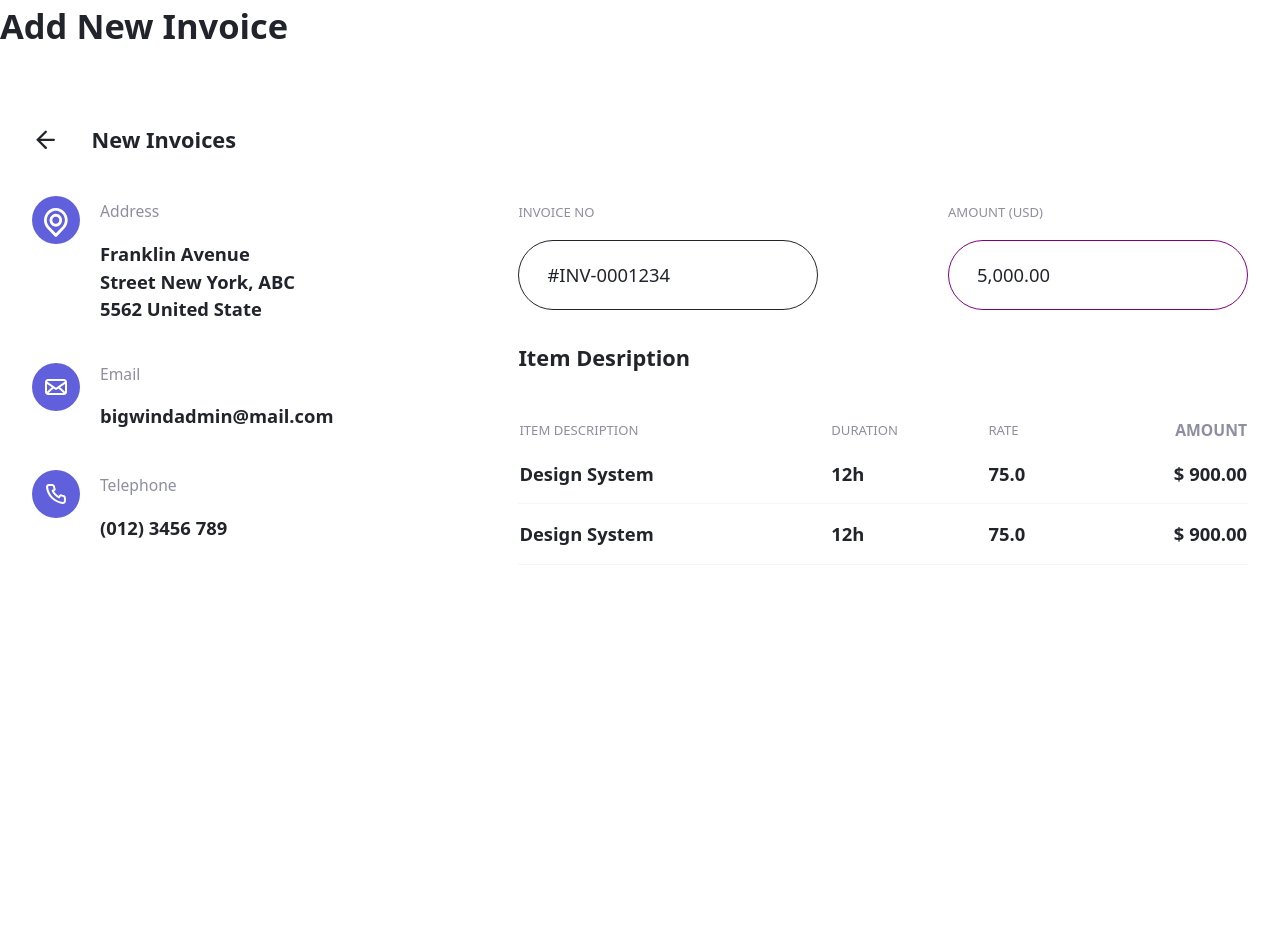
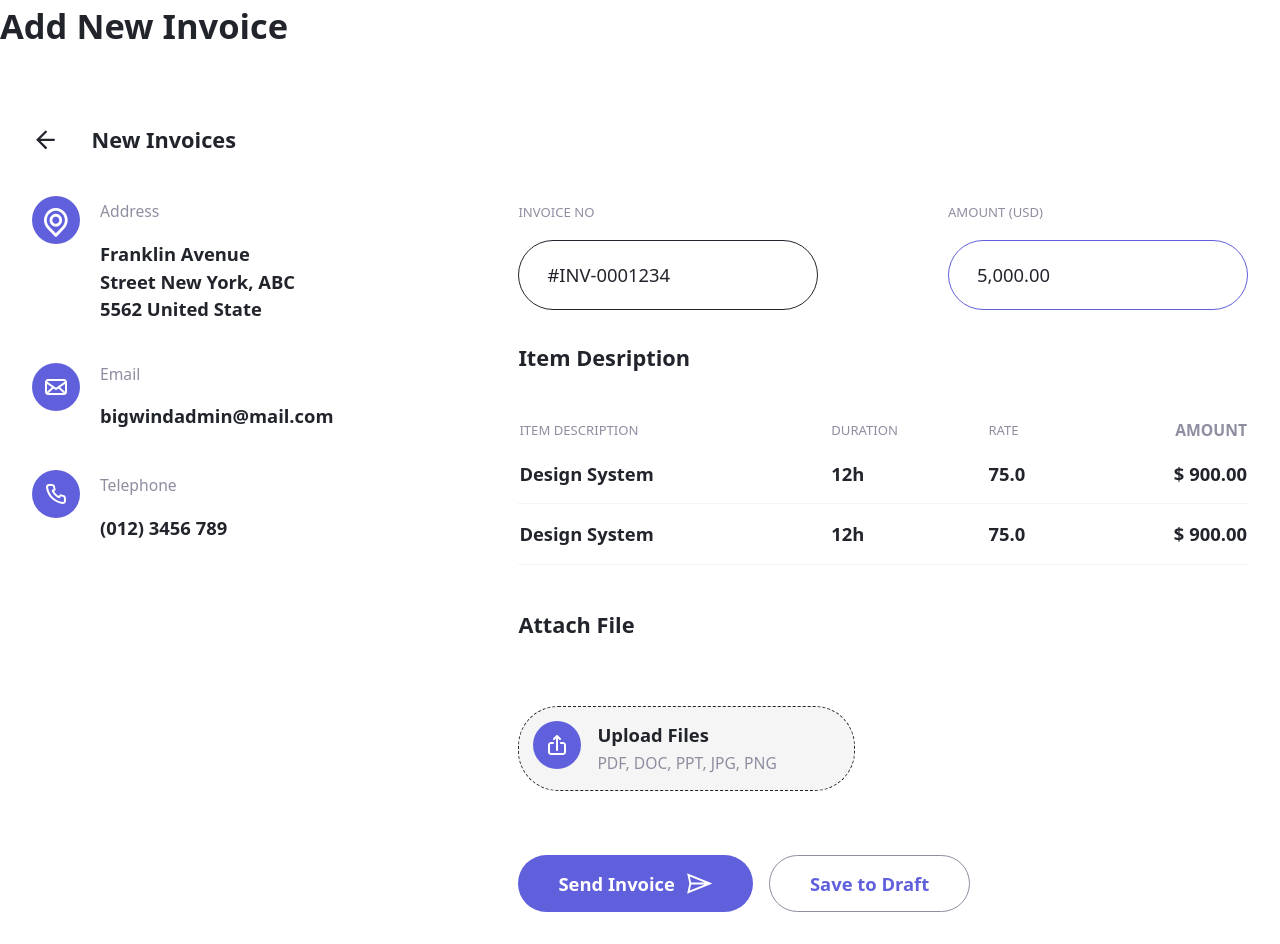
Before and after one commit to ratnov2/broker, a Next.js app: page /add-new-invoice in a window 1280 px wide. Before the commit the page ends 800 px from the top, so only its background shows below. Built offline with nearby package versions, Linux system fonts and the light colour scheme.

Commit message:
Feat (add-new-invoice): create uploadData

```diff
--- /dev/null
+++ b/app/components/add-new-invoice/AttachFile.tsx
@@ -0,0 +1,40 @@
+import Image from 'next/image'
+
+const AttachFile = () => {
+	return (
+		<>
+			<h2 className='mb-11 text-xl font-bold mb-16'>Attach File</h2>
+			<div>
+				<div className='flex bg-light-gray w-[337px] border border-dashed p-3.5 rounded-[40px]'>
+					<div className='bg-[#6160DC] w-12 h-12 rounded-full p-3 mr-4'>
+						<label
+							htmlFor='upload-photo'
+							className='cursor-pointer'
+						>
+							<Image
+								src='/images/Upload.svg'
+								width={30}
+								height={30}
+								alt='address'
+							/>
+						</label>
+						<input
+							className='opacity-0 absolute z-10'
+							type='file'
+							name='photo'
+							id='upload-photo'
+						/>
+					</div>
+					<div>
+						<h3 className='font-semibold'>Upload Files</h3>
+						<span className='text-gray text-sm'>
+							PDF, DOC, PPT, JPG, PNG
+						</span>
+					</div>
+				</div>
+			</div>
+		</>
+	)
+}
+
+export default AttachFile
--- a/app/components/add-new-invoice/InvoiceData.jsx
+++ /dev/null
@@ -1,17 +0,0 @@
-
-const InvoiceData = () => {
-	return (
-		<div className='flex justify-between mb-8'>
-			<div>
-				<span className='text-gray text-xs text-right'>INVOICE NO</span>
-				<div className='mt-4 border py-5 px-7 w-[300px] rounded-[40px]'>#INV-0001234</div>
-			</div>
-			<div>
-				<span className='text-gray text-xs text-right'>AMOUNT (USD)</span>
-				<div className='mt-4 border py-5 px-7 w-[300px] rounded-[40px] border-[purple]'>5,000.00</div>
-			</div>
-		</div>
-	);
-};
-
-export default InvoiceData;
--- /dev/null
+++ b/app/components/add-new-invoice/InvoiceData.tsx
@@ -0,0 +1,22 @@
+const InvoiceData = () => {
+	return (
+		<div className='flex justify-between mb-8'>
+			<div>
+				<span className='text-gray text-xs text-right'>INVOICE NO</span>
+				<div className='mt-4 border py-5 px-7 w-[300px] rounded-[40px]'>
+					#INV-0001234
+				</div>
+			</div>
+			<div>
+				<span className='text-gray text-xs text-right'>
+					AMOUNT (USD)
+				</span>
+				<div className='mt-4 border py-5 px-7 w-[300px] rounded-[40px] border-purple'>
+					5,000.00
+				</div>
+			</div>
+		</div>
+	)
+}
+
+export default InvoiceData
--- a/app/components/add-new-invoice/ItemDescription.tsx
+++ b/app/components/add-new-invoice/ItemDescription.tsx
@@ -4,7 +4,7 @@ const ItemDescription = () => {
 	return (
 		<div>
 			<h2 className='mb-11 text-xl font-bold'>Item Desription</h2>
-			<table className='w-full'>
+			<table className='w-full mb-11'>
 				<thead>
 					<tr>
 						<th className='font-normal text-gray text-xs text-left'>
--- a/pages/add-new-invoice.tsx
+++ b/pages/add-new-invoice.tsx
@@ -1,6 +1,8 @@
+import Image from 'next/image'
 import { FC } from 'react'
 import { FiArrowLeft } from 'react-icons/fi'
 
+import AttachFile from '@/components/add-new-invoice/AttachFile'
 import ClientContact from '@/components/add-new-invoice/ClientContact'
 import InvoiceData from '@/components/add-new-invoice/InvoiceData'
 import ItemDescription from '@/components/add-new-invoice/ItemDescription'
@@ -21,6 +23,23 @@ const AddNewInvoice: FC = () => {
 					<div className='w-3/5'>
 						<InvoiceData />
 						<ItemDescription />
+						<AttachFile />
+						<div className='flex mt-16'>
+							<button className='bg-purple py-3.5 px-10 mr-4 rounded-[40px] flex items-center text-white'>
+								<span className='font-semibold mr-3'>
+									Send Invoice
+								</span>
+								<Image
+									src='/images/Send.svg'
+									width={26}
+									height={22}
+									alt='address'
+								/>
+							</button>
+							<button className='border py-3.5 px-10 rounded-[40px] border-gray text-purple font-semibold'>
+								Save to Draft
+							</button>
+						</div>
 					</div>
 				</div>
 			</div>
```
Also changed, not shown: app/components/add-new-invoice/SelectClient.tsx (added), public/images/Send.svg (added), public/images/Upload.svg (added).
